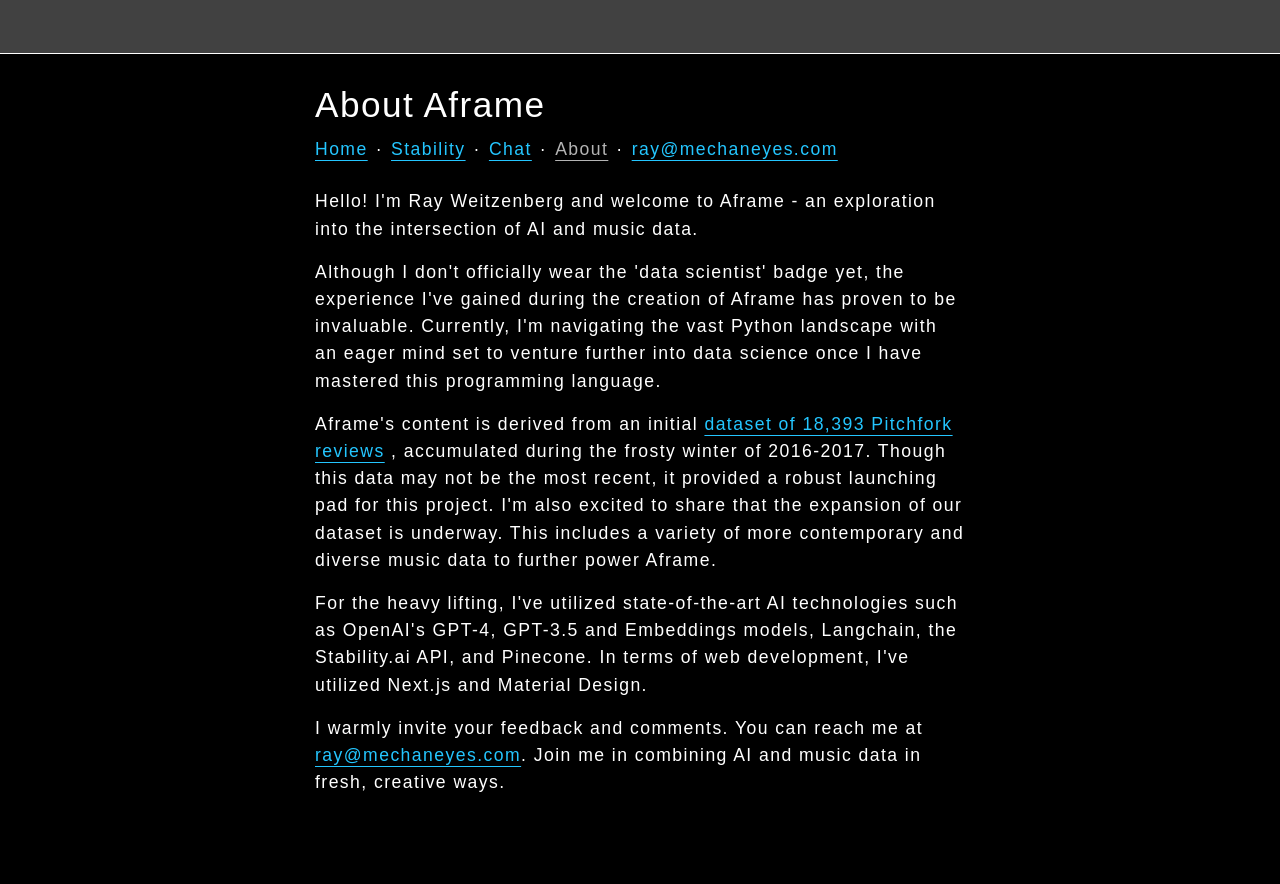
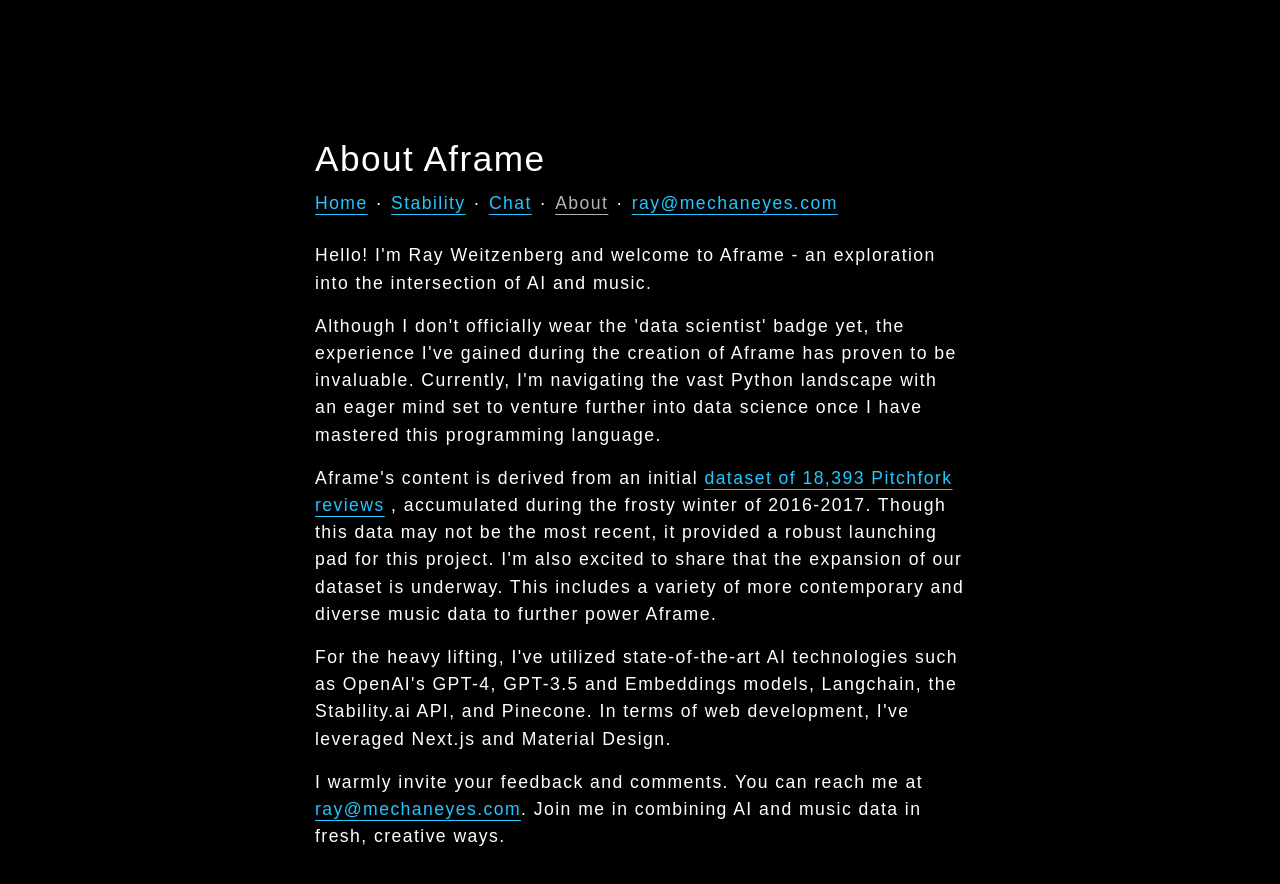
Before and after one commit to mechaneyes/aframe, a Next.js app: page /about in a window 1280 px wide. Shown: the top 884 px of the page. Before the commit the page ends 844 px from the top, so only its background shows below. Built offline with nearby package versions, Linux system fonts and the light colour scheme; a web font is replaced by a local one.

Commit message:
about page: dropped prompt form + copy + styling
+ killed the unnecessary prompt form
+ matched header height from top with the chat page
+ bit of copy editing
+ added padding at the bottom of the page

```diff
--- a/app/about/page.js
+++ b/app/about/page.js
@@ -1,49 +1,19 @@
 "use client";
 
 import { useEffect, useRef } from "react";
-
-import PromptForm from "/components/PromptForm/PromptForm";
 import Header from "/components/Header/Header";
-
 import "../styles/styles.scss";
 
 export default function Page() {
-  const formRef = useRef(null);
-
-  // o————————————————————————————————————o form height —>
-  //
-  // height of prompt form grows as user types. using a css
-  // variable this pushes the chat responses down
-  //
-  useEffect(() => {
-    const root = document.documentElement;
-    const promptForm = document.querySelector(".prompt-form");
-
-    function updateResponseContainerHeight() {
-      const promptFormHeight = promptForm.offsetHeight;
-      root.style.setProperty("--prompt-form-height", `${promptFormHeight}px`);
-    }
-
-    const resizeObserver = new ResizeObserver((entries) => {
-      for (let entry of entries) {
-        updateResponseContainerHeight();
-      }
-    });
-    resizeObserver.observe(formRef.current);
-
-    updateResponseContainerHeight();
-  }, []);
-
   return (
     <main className="thirdeyes thirdeyes--about flex min-h-screen flex-col items-center p-8">
-      <PromptForm formRef={formRef} />
       <Header page="about" />
 
       <section className="introduction introduction--visible">
         <div className="introduction__description">
           <p>
             Hello! I&apos;m Ray Weitzenberg and welcome to Aframe - an
-            exploration into the intersection of AI and music data.
+            exploration into the intersection of AI and music.
           </p>
           <p>
             Although I don&apos;t officially wear the &apos;data scientist&apos;
@@ -67,7 +37,7 @@ export default function Page() {
             For the heavy lifting, I&apos;ve utilized state-of-the-art AI
             technologies such as OpenAI&apos;s GPT-4, GPT-3.5 and Embeddings
             models, Langchain, the Stability.ai API, and Pinecone. In terms of
-            web development, I&apos;ve utilized Next.js and Material Design.
+            web development, I&apos;ve leveraged Next.js and Material Design.
           </p>
           <p>
             I warmly invite your feedback and comments. You can reach me at
--- a/app/styles/styles.scss
+++ b/app/styles/styles.scss
@@ -279,13 +279,12 @@ body {
   // o————————————————————————————————————o about —>
   //
   &--about {
-    .prompt-form {
-      pointer-events: none;
-      cursor: default;
+    .introduction__description {
+      padding-bottom: 80px;
     }
 
-    .before-cursor {
-      display: none;
+    .header {
+      padding-top: 55px;
     }
   }
 
```
